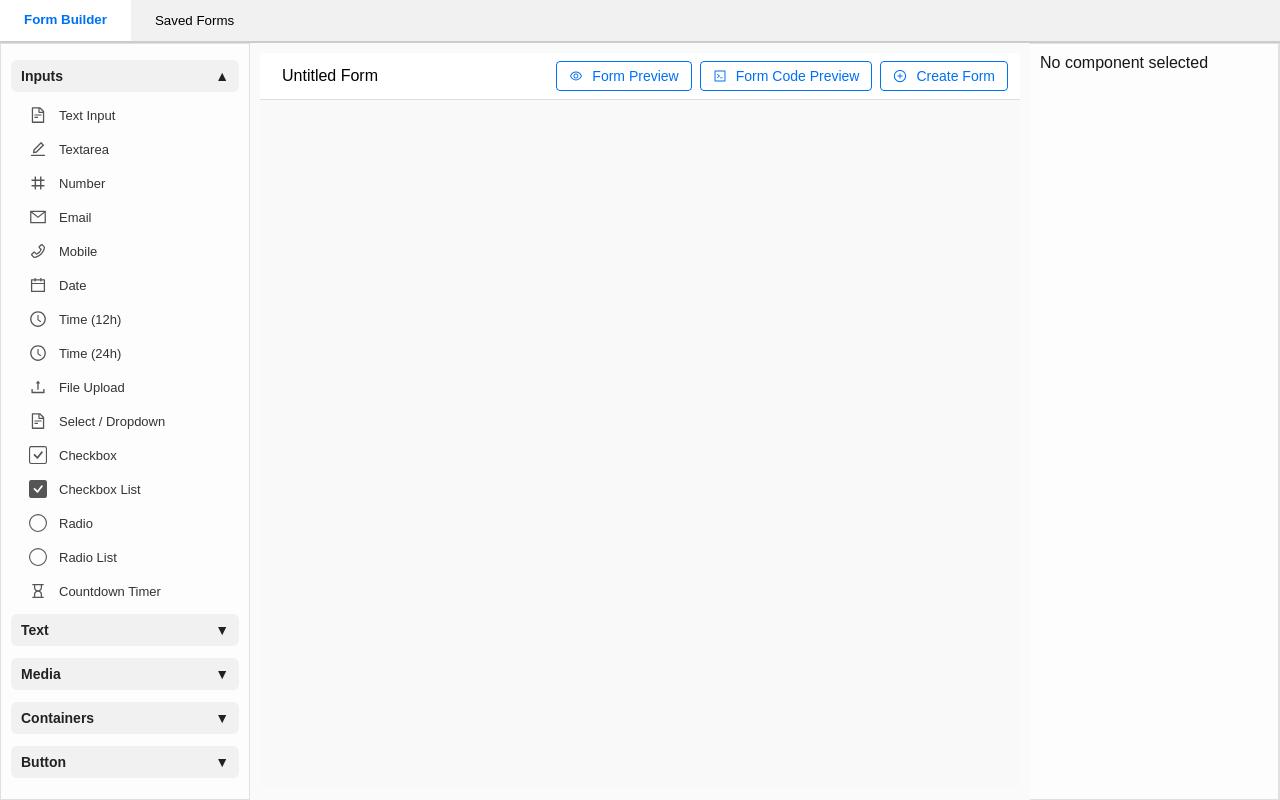
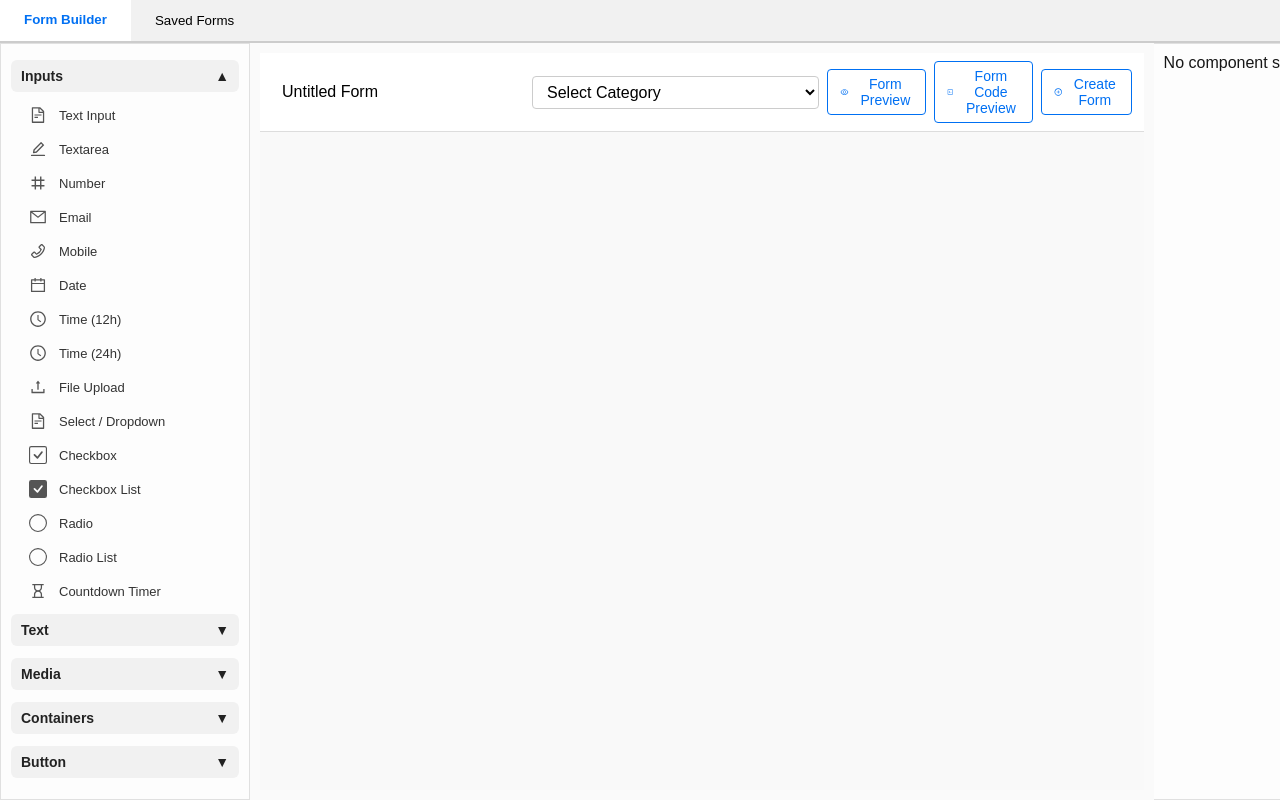
Before and after one commit to Finapsys/zestora, a Next.js app: page / in a window 1280 px wide. Built offline with nearby package versions, Linux system fonts and the light colour scheme.

Commit message:
zestoraaaa

```diff
--- a/src/app/api/forms/[formName]/route.ts
+++ b/src/app/api/forms/[formName]/route.ts
@@ -35,9 +35,15 @@ export async function POST(
   }
 
   const filePath = path.join(FORMS_DIR, `${formName}.json`);
-  const data = await req.json();
+  const body = await req.json();
 
-  fs.writeFileSync(filePath, JSON.stringify(data, null, 2), "utf-8");
+  const formPayload = {
+    name: formName,
+    category: body.category || "",
+    data: body.data || [],
+  };
+
+  fs.writeFileSync(filePath, JSON.stringify(formPayload, null, 2), "utf-8");
   return NextResponse.json({ message: "Form saved successfully" });
 }
 
@@ -62,7 +68,7 @@ export async function PUT(
 
   try {
     const body = await req.json();
-    const { newName, data } = body;
+    const { newName, data, category } = body;
 
     let targetFilePath = oldFilePath;
 
@@ -79,7 +85,17 @@ export async function PUT(
       fs.renameSync(oldFilePath, targetFilePath);
     }
 
-    fs.writeFileSync(targetFilePath, JSON.stringify(data, null, 2), "utf-8");
+    const formPayload = {
+      name: newName || formName,
+      category: category || "",
+      data: data || [],
+    };
+
+    fs.writeFileSync(
+      targetFilePath,
+      JSON.stringify(formPayload, null, 2),
+      "utf-8"
+    );
 
     return NextResponse.json({ message: "Form updated successfully" });
   } catch (err) {
--- a/src/app/api/forms/route.ts
+++ b/src/app/api/forms/route.ts
@@ -13,11 +13,14 @@ export async function GET() {
   const forms = files
     .filter((f) => f.endsWith(".json"))
     .map((f) => {
-      const name = f.replace(".json", "");
-      const data = JSON.parse(
+      const json = JSON.parse(
         fs.readFileSync(path.join(FORMS_DIR, f), "utf-8")
       );
-      return { name, data };
+      return {
+        name: json.name || f.replace(".json", ""),
+        category: json.category || "",
+        data: json.data || [],
+      };
     });
 
   return NextResponse.json({ forms });
--- a/src/app/page.tsx
+++ b/src/app/page.tsx
@@ -9,6 +9,7 @@ import { FaRegTrashAlt } from "react-icons/fa";
 
 interface SavedForm {
   name: string;
+  category?: string;
   data: FormComponentProps[];
 }
 
@@ -20,6 +21,8 @@ const Home: React.FC = () => {
   const [formName, setFormName] = useState<string>("Untitled Form");
   const [oldFormName, setOldFormName] = useState<string | null>(null);
   const [isUpdating, setIsUpdating] = useState<boolean>(false);
+  const [categories, setCategories] = useState<string[]>([]);
+  const [selectedCategory, setSelectedCategory] = useState<string>("");
 
   useEffect(() => {
     if (activeTab === "saved") {
@@ -46,6 +49,7 @@ const Home: React.FC = () => {
     setSelectedId(null);
     setFormName(form.name);
     setOldFormName(form.name);
+    setSelectedCategory(form.category || "");
     setIsUpdating(true);
     setActiveTab("builder");
   };
@@ -232,6 +236,10 @@ const Home: React.FC = () => {
                 setOldFormName={setOldFormName}
                 isUpdating={isUpdating}
                 setIsUpdating={setIsUpdating}
+                selectedCategory={selectedCategory}
+                setSelectedCategory={setSelectedCategory}
+                categories={categories}
+                setCategories={setCategories}
               />
             </div>
 
--- a/src/components/Canvas.tsx
+++ b/src/components/Canvas.tsx
@@ -22,8 +22,11 @@ interface CanvasProps {
   setOldFormName: (name: string) => void;
   isUpdating: boolean;
   setIsUpdating: (value: boolean) => void;
+  selectedCategory: string;
+  setSelectedCategory: (category: string) => void;
+  categories: string[];
+  setCategories: (categories: string[]) => void;
 }
-
 
 const H_MARGIN = 10;
 const V_MARGIN = 10;
@@ -41,6 +44,10 @@ const Canvas: React.FC<CanvasProps> = ({
   setOldFormName,
   isUpdating,
   setIsUpdating,
+  selectedCategory,
+  setSelectedCategory,
+  categories = [],
+  setCategories,
 }) => {
   const canvasRef = useRef<HTMLDivElement>(null);
   const [verticalLine, setVerticalLine] = useState<number | null>(null);
@@ -125,6 +132,22 @@ const Canvas: React.FC<CanvasProps> = ({
   const handleFormPreview = () => setIsPreviewOpen(true);
   const handleFormCodePreview = () => setIsCodePreviewOpen(true);
 
+  const handleCategoryChange = (e: React.ChangeEvent<HTMLSelectElement>) => {
+    const value = e.target.value;
+
+    if (value === "custom") {
+      const newCat = prompt("Enter a new category name:");
+      if (newCat && newCat.trim() !== "") {
+        if (!categories.includes(newCat)) {
+          setCategories([...categories, newCat]);
+        }
+        setSelectedCategory(newCat);
+      }
+    } else {
+      setSelectedCategory(value);
+    }
+  };
+
   const handleSaveForm = async () => {
     if (!formName) return alert("Enter a form name!");
 
@@ -133,7 +156,11 @@ const Canvas: React.FC<CanvasProps> = ({
         const res = await fetch(`/api/forms/${oldFormName}`, {
           method: "PUT",
           headers: { "Content-Type": "application/json" },
-          body: JSON.stringify({ newName: formName, data: components }),
+          body: JSON.stringify({
+            newName: formName,
+            category: selectedCategory,
+            data: components,
+          }),
         });
 
         const data = await res.json();
@@ -148,7 +175,11 @@ const Canvas: React.FC<CanvasProps> = ({
         const res = await fetch(`/api/forms/${formName}`, {
           method: "POST",
           headers: { "Content-Type": "application/json" },
-          body: JSON.stringify(components),
+          body: JSON.stringify({
+            name: formName,
+            category: selectedCategory,
+            data: components,
+          }),
         });
 
         const data = await res.json();
@@ -167,6 +198,7 @@ const Canvas: React.FC<CanvasProps> = ({
   return (
     <div className={styles.canvasWrapper}>
       <div className={styles.canvasHeader}>
+        <div className={styles.headerLeft}>
           <input
             type="text"
             value={formName}
@@ -174,6 +206,58 @@ const Canvas: React.FC<CanvasProps> = ({
             placeholder="Untitled Form"
             className={styles.formNameInput}
           />
+
+          <label htmlFor="categorySelect" className={styles.srOnly}>
+            Select Category
+          </label>
+          <select
+            id="categorySelect"
+            className={styles.categorySelect}
+            value={selectedCategory}
+            onChange={handleCategoryChange}
+          >
+            <option value="">Select Category</option>
+            <optgroup label="Predefined Categories">
+              <option value="predefined">Predefined Forms</option>
+              <option value="business">Business Operation Forms</option>
+              <option value="ecommerce">E-Commerce & Payment Forms</option>
+              <option value="education">Education Forms</option>
+              <option value="healthcare">Healthcare Forms</option>
+              <option value="it">IT Forms</option>
+              <option value="market">Market & Research Forms</option>
+              <option value="manufacturing">Manufacturing Forms</option>
+              <option value="financial">Financial Forms</option>
+              <option value="real-estate">Real Estate Forms</option>
+              <option value="logistics">Logistics Forms</option>
+              <option value="food">Food & Beverages Forms</option>
+              <option value="media">Media & Entertainment Forms</option>
+              <option value="insurance">Insurance Form</option>
+              <option value="blog">Blog Form</option>
+              <option value="tours">Tours & Travel Forms</option>
+              <option value="tax">Tax Forms</option>
+              <option value="wedding">Wedding Forms</option>
+              <option value="sports">Sports Form</option>
+              <option value="construction">Construction Forms</option>
+              <option value="transportation">Transportation Forms</option>
+            </optgroup>
+
+            {(categories ?? []).length > 0 && (
+              <optgroup label="Custom Categories">
+                {(categories ?? []).map((cat: string) => (
+                  <option key={cat} value={cat}>
+                    {cat}
+                  </option>
+                ))}
+              </optgroup>
+            )}
+
+            <optgroup label="───────────────"></optgroup>
+            <optgroup label="">
+              <option value="custom">➕ Create your own category</option>
+            </optgroup>
+          </select>
+        </div>
+
         <div className={styles.headerButtons}>
           <button type="button" onClick={handleFormPreview}>
             <AiOutlineEye style={{ marginRight: 5 }} />
--- a/src/styles/Canvas.module.css
+++ b/src/styles/Canvas.module.css
@@ -21,6 +21,32 @@
   border: none;
   outline: none;
   border-radius: 4px;
+}
+
+.headerLeft {
+  display: flex;
+  align-items: center;
+  gap: 10px;
+}
+
+.categorySelect {
+  padding: 6px 10px;
+  font-size: 16px;
+  border: 1px solid #ccc;
+  border-radius: 4px;
+  background-color: white;
+  cursor: pointer;
+}
+
+.srOnly {
+  position: absolute;
+  width: 1px;
+  height: 1px;
+  padding: 0;
+  margin: -1px;
+  overflow: hidden;
+  clip: rect(0, 0, 0, 0);
+  border: 0;
 }
 
 .headerButtons {
```
Lines whose indentation alone changed are shown as unchanged.
